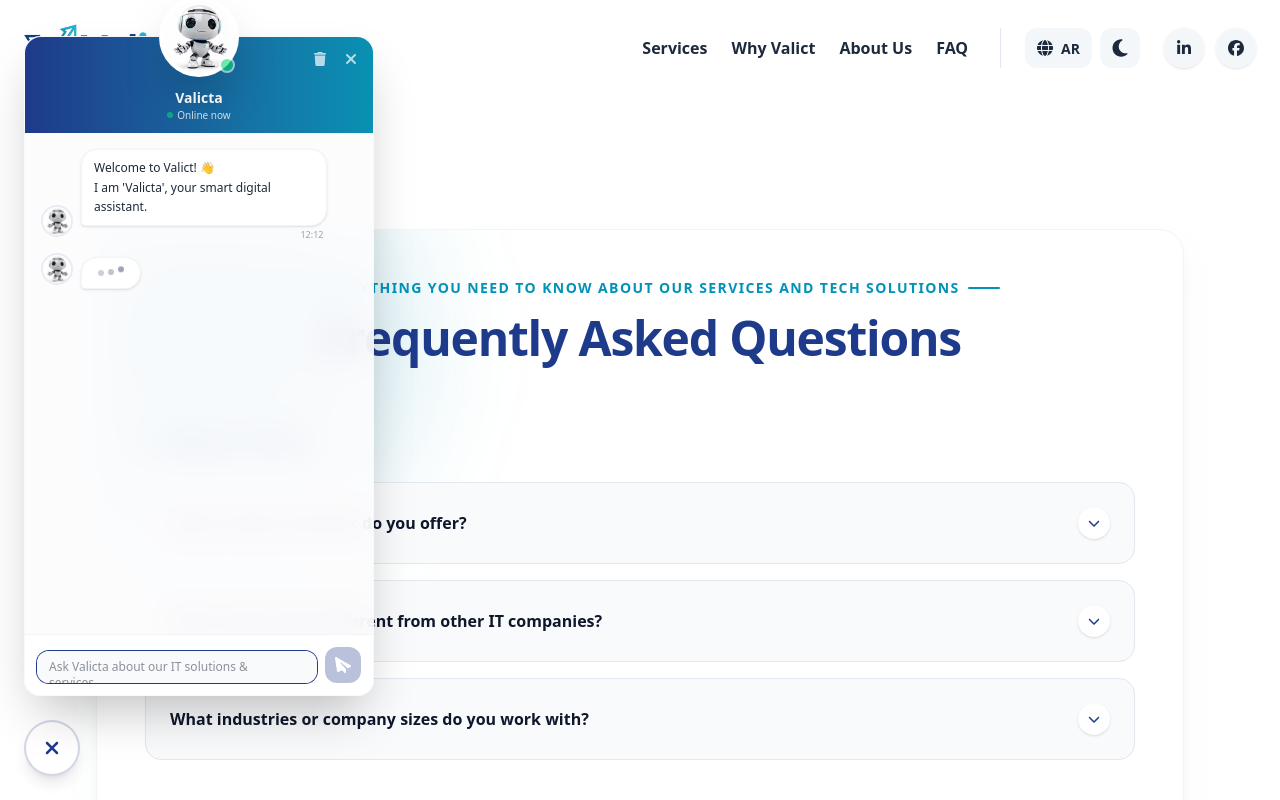
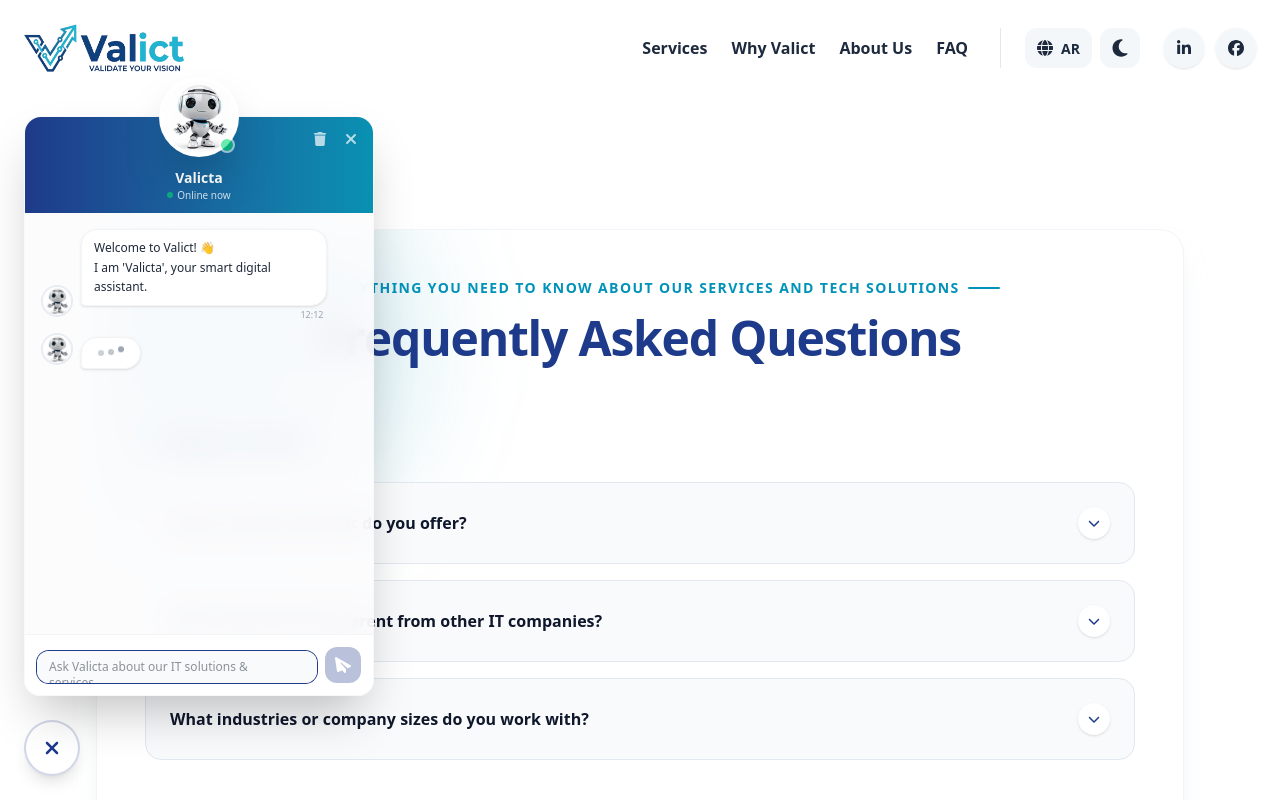
Before and after one commit to Tarek-Ali0/Valict, a Next.js app: page /en/faq in a window 1280 px wide. Both pictures are taken after a click on the button 52 px from the left and 748 px from the top of the page. Shown: the top 800 px of the page. Built offline with nearby package versions, Linux system fonts and the light colour scheme; a web font is replaced by a local one.

Commit message:
Adjust height of AIChatWidget for better layout

```diff
--- a/src/components/AIChatWidget.tsx
+++ b/src/components/AIChatWidget.tsx
@@ -322,7 +322,7 @@ export function AIChatWidget({ lang }: AIChatWidgetProps) {
       </button>
 
       <div
-        className={`fixed sm:absolute bottom-20 left-2 right-2 sm:left-0 sm:right-auto w-auto sm:w-[350px] h-[calc(100vh-140px)] sm:h-[calc(100vh-140px)] max-h-[calc(100vh-120px)] sm:max-h-none bg-white/80 dark:bg-[#0F172A]/80 backdrop-blur-lg rounded-2xl shadow-2xl border border-gray-100/50 dark:border-gray-800/50 flex flex-col transition-all duration-300 origin-bottom-left ${
+        className={`fixed sm:absolute bottom-20 left-2 right-2 sm:left-0 sm:right-auto w-auto sm:w-[350px] h-[calc(100vh-140px)] sm:h-[calc(100vh-220px)] max-h-[calc(100vh-120px)] sm:max-h-[calc(100vh-220px)] bg-white/80 dark:bg-[#0F172A]/80 backdrop-blur-lg rounded-2xl shadow-2xl border border-gray-100/50 dark:border-gray-800/50 flex flex-col transition-all duration-300 origin-bottom-left ${
           isOpen
             ? "scale-100 opacity-100 visible"
             : "scale-75 opacity-0 invisible pointer-events-none"
```
